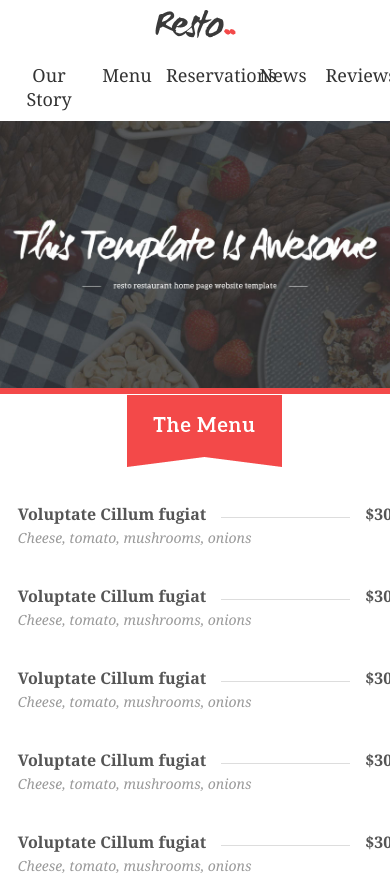
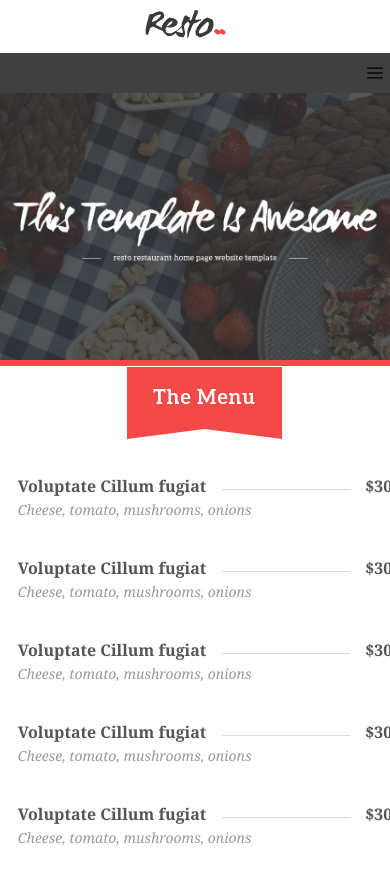
Before and after one commit to JimmyDeJesus/Code-A-Responsive-Design-Website-001, a plain HTML site: page index.html in a window 390 px wide. Shown: the top 878 px of the page. Drawn offline with nearby package versions, Linux system fonts and the light colour scheme.

Commit message:
added style.css for the burger icon on mobiles. added a menu.js file for javascript functionality

```diff
--- a/index.html
+++ b/index.html
@@ -13,6 +13,9 @@
             <div class="wrapper">
                 <h1 class="logo">Resto</h1>
                 <nav>
+                  <!--002.015 Added a "a class" to the burger emblem to
+                        display the icon on the website-->
+                    <a class="burger-nav"></a>
                     <h2>Main Navigation</h2>
                     <ul>
                         <li><a href="">Our Story</a></li>
@@ -138,5 +141,11 @@
         </footer>
 
     </body>
+<!--002.015 This line is linked to the script cdn-->
+    <script src="http://code.jquery.com/jquery-1.11.3.min.js"></script>
+
+<!--002.015 This menu code is used to reffrence the menu.js file,
+       it is under the previous line because it depends on this line being under-->
+    <script src="menu.js"></script>
 
 </html>
--- /dev/null
+++ b/menu.js
@@ -0,0 +1,9 @@
+/*002.015 makes the burger icon clickable by either giving it a class of open
+            or takes it away if it has it */
+$(document).ready(function(){
+
+      $(".burger-nav").on("click", function(){
+
+        $("header nav ul").toggleClass("open");
+      });
+});
--- a/style.css
+++ b/style.css
@@ -236,6 +236,51 @@ footer a{
 
     /*Mobiles*/
   @media screen and (max-width: 480px){
+/*--002.015 only want the imadge to show once and appear centered with the background tag */
+ .burger-nav{
+    display: block;
+    height: 40px;
+    width:100%;
+    background:url(images/burger_icon.png) no-repeat 98% center;
+    background-color: #404040;
+    cursor: pointer;
+
+
+ }
+/*--002.015 gets rid of the padding around the burger_icon*/
+ header .wrapper{
+     width:100%;
+     padding:0;
+ }
+ /*--002.015 this line controls the aperence of the
+               menu when the menu is closed*/
+ header nav ul{
+    overflow:hidden;
+    background: #505050;
+    height: 0;
+ }
+/*--002.015 giving the ul list a class of open.
+             when open it should display these styles.*/
+ header nav ul.open{
+   height: auto;
+ }
+/*--002.015  positions the menu's with style
+             when the burger icon is pressed*/
+ header nav ul li{
+    float:none;
+    text-align: left;
+    width: 100%;
+    margin: 0;
+ }
+/*--002.015 fills the menu's with style (coloring and background)*/
+ header nav ul li a{
+   color: #fff;
+   padding: 10px;
+   border-bottom: 1px solid #404040;
+   display: block;
+   margin: 0;
+ }
+
 /*002.013 We used the featured li to adjust the
    imadges to be vertacally aliegned*/
   #featured li{
```
